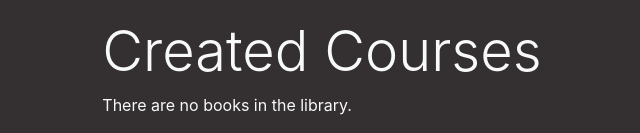
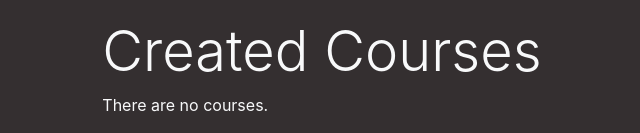
Before and after one commit to CSCI3356Spring2023/TeamFriday-, a Django app: page /home/ in a window 1280 px wide. Shown: the part 247-380 px from the top of the page, without its empty margins (256-896 px from the left). Run offline with Django 4.2, Linux system fonts and the light colour scheme; data that the repository does not hold is empty.

Commit message:
Frontpage redirect and html wording

```diff
--- a/oursite/main/templates/main/home.html
+++ b/oursite/main/templates/main/home.html
@@ -48,7 +48,7 @@
                       {% endfor %}
                   </tbody>
               {% else %}
-                <p>There are no books in the library.</p>
+                <p>There are no courses.</p>
               {% endif %}
                 </table>
         </div>
@@ -88,7 +88,7 @@
                       {% endfor %}
                   </tbody>
               {% else %}
-                <p>There are no books in the library.</p>
+                <p>There are no courses.</p>
               {% endif %}
                 </table>
         </div>
@@ -129,7 +129,7 @@
                       {% endfor %}
                   </tbody>
               {% else %}
-                <p>There are no books in the library.</p>
+                <p>There are no courses.</p>
               {% endif %}
                 </table>
         </div>
--- a/oursite/main/views.py
+++ b/oursite/main/views.py
@@ -50,6 +50,10 @@ def home(response):
 
 
 def fp(response):
+
+    if response.user.is_authenticated:
+        return redirect('/home')
+
     return render(response, 'main/fp.html', {})
 # StudentSignupView
 
```
